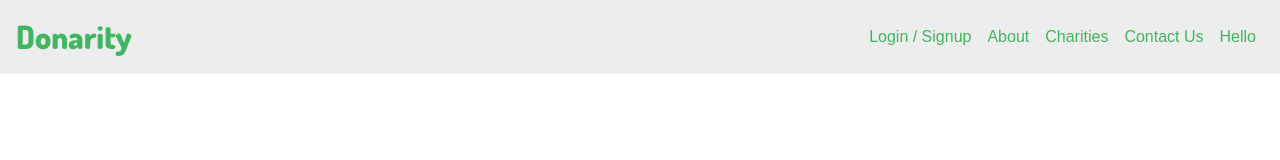
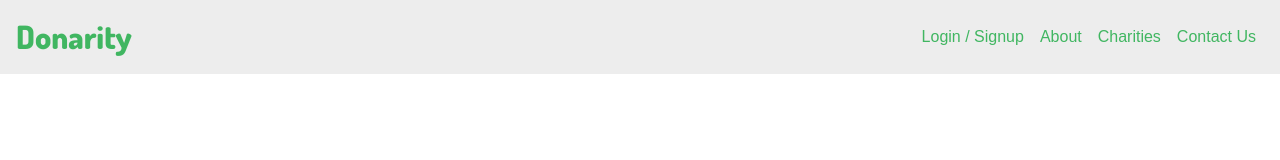
Before and after one commit to shnupta/donarity, a Next.js app: page / in a window 1280 px wide. Shown: the top 160 px of the page. Built offline with nearby package versions, Linux system fonts and the light colour scheme; no server answers; a web font is replaced by a local one.

Commit message:
Remove hello link

```diff
--- a/components/header.js
+++ b/components/header.js
@@ -35,7 +35,6 @@ export default function Header() {
                             <Nav.Link className={styles.navLink + (path === "/about" ? " " + styles.active : "")} href="/about">About</Nav.Link>
                             <Nav.Link className={styles.navLink + (path === "/charities" ? " " + styles.active : "")} href="/charities">Charities</Nav.Link>
                             <Nav.Link className={styles.navLink + (path === "/contact" ? " " + styles.active : "")} href="/contact">Contact Us</Nav.Link>
-                            <Nav.Link className={styles.navLink + (path === "/contact" ? " " + styles.active : "")} href="/contact">Hello</Nav.Link>
                         </>
                     )}
                     {session && (
```
